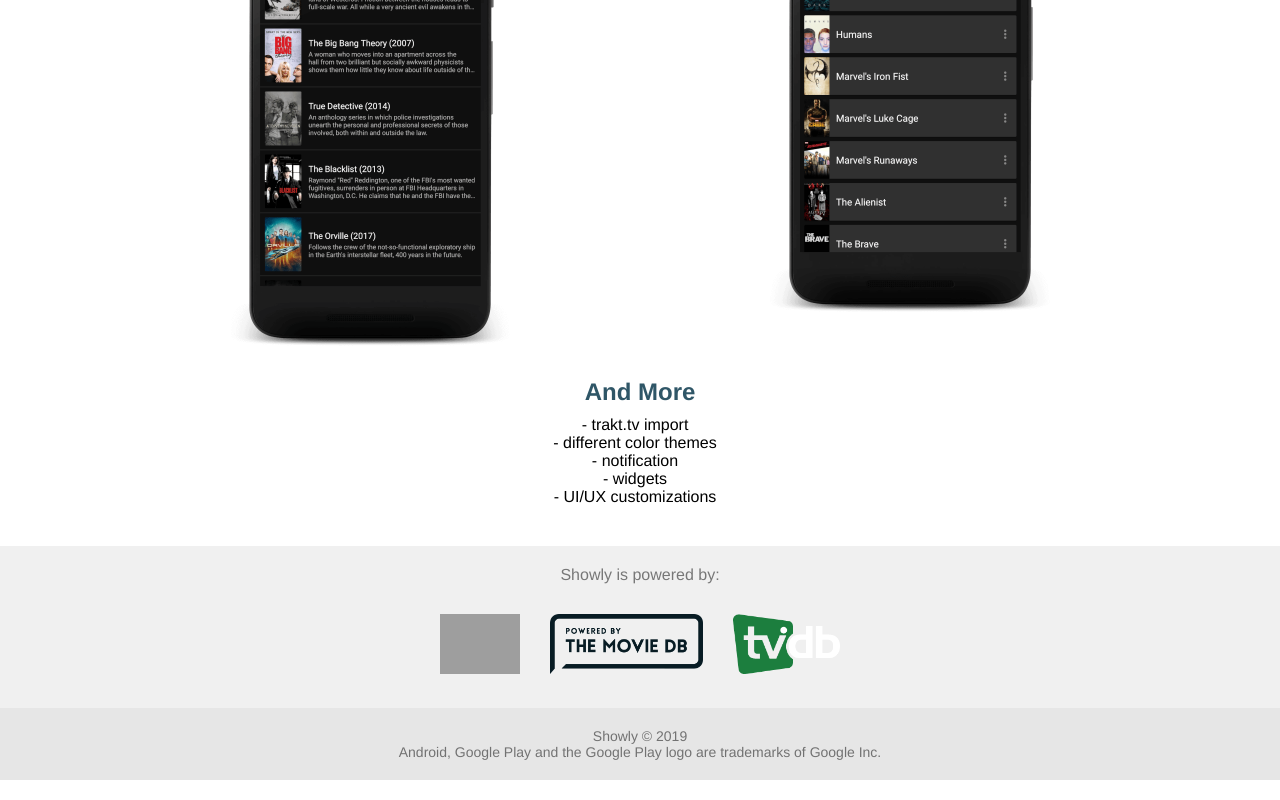
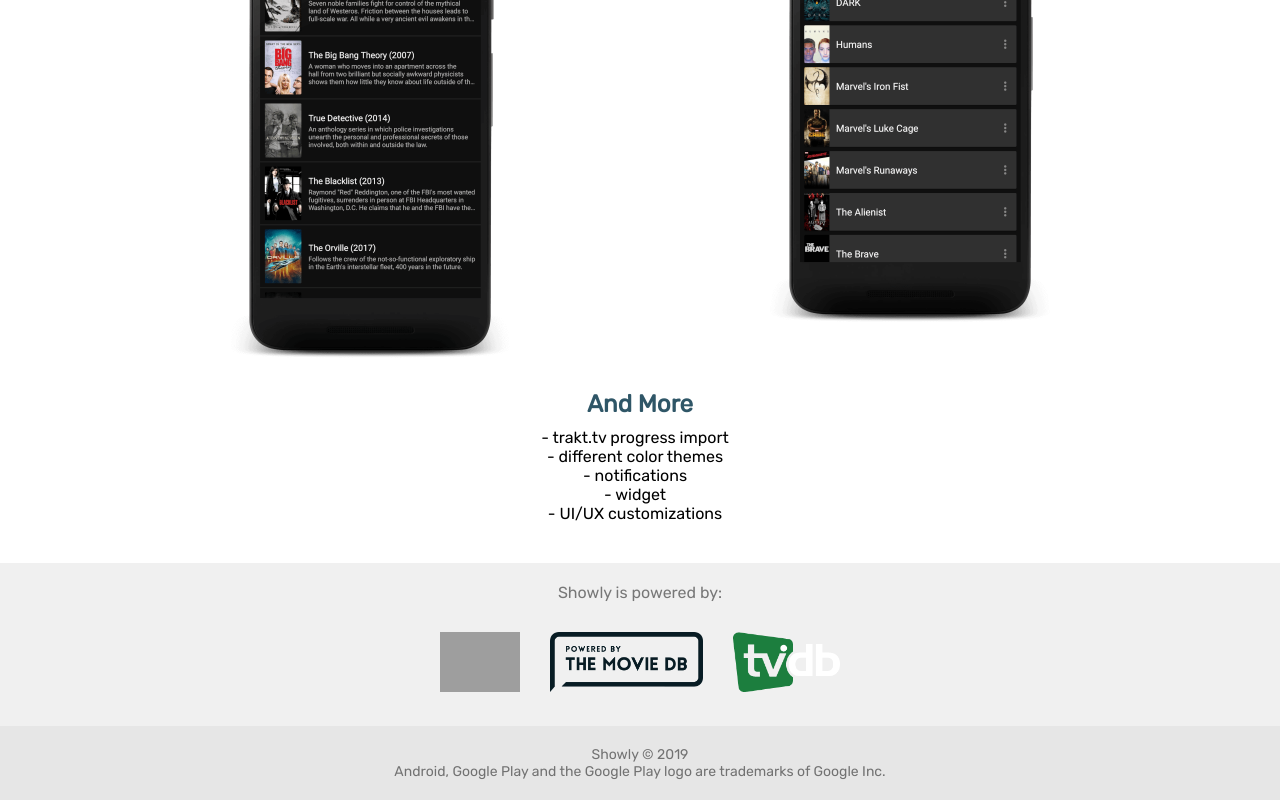
Before and after one commit to michaldrabik/showly-website, a Vue app: page / in a window 1280 px wide. Shown: the part 1733-2533 px from the top of the page. Built offline with nearby package versions, Linux system fonts and the light colour scheme; grey boxes are pictures that could not be loaded.

Commit message:
New font

```diff
--- a/public/index.html
+++ b/public/index.html
@@ -5,6 +5,7 @@
     <meta http-equiv="X-UA-Compatible" content="IE=edge">
     <meta name="viewport" content="width=device-width,initial-scale=1.0">
     <link rel="icon" href="<%= BASE_URL %>favicon.ico">
+    <link href="https://fonts.googleapis.com/css?family=Rubik" rel="stylesheet">
     <title>Showly - TV Shows Tracker</title>
   </head>
   <body>
--- a/src/app/app.scss
+++ b/src/app/app.scss
@@ -4,7 +4,7 @@
   }
 
   #app {
-    font-family: 'Avenir', Helvetica, Arial, sans-serif;
+    font-family: 'Rubik', 'Avenir', Arial, sans-serif;
     -webkit-font-smoothing: antialiased;
     -moz-osx-font-smoothing: grayscale;
   }
--- a/src/components/features/features.vue
+++ b/src/components/features/features.vue
@@ -15,10 +15,10 @@
     <div class="features__caption-bottom">
       And More
       <div class="features__caption-more">
-        - trakt.tv import<br>
+        - trakt.tv progress import<br>
         - different color themes<br>
-        - notification<br>
-        - widgets<br>
+        - notifications<br>
+        - widget<br>
         - UI/UX customizations<br>
       </div>
     </div>
```
